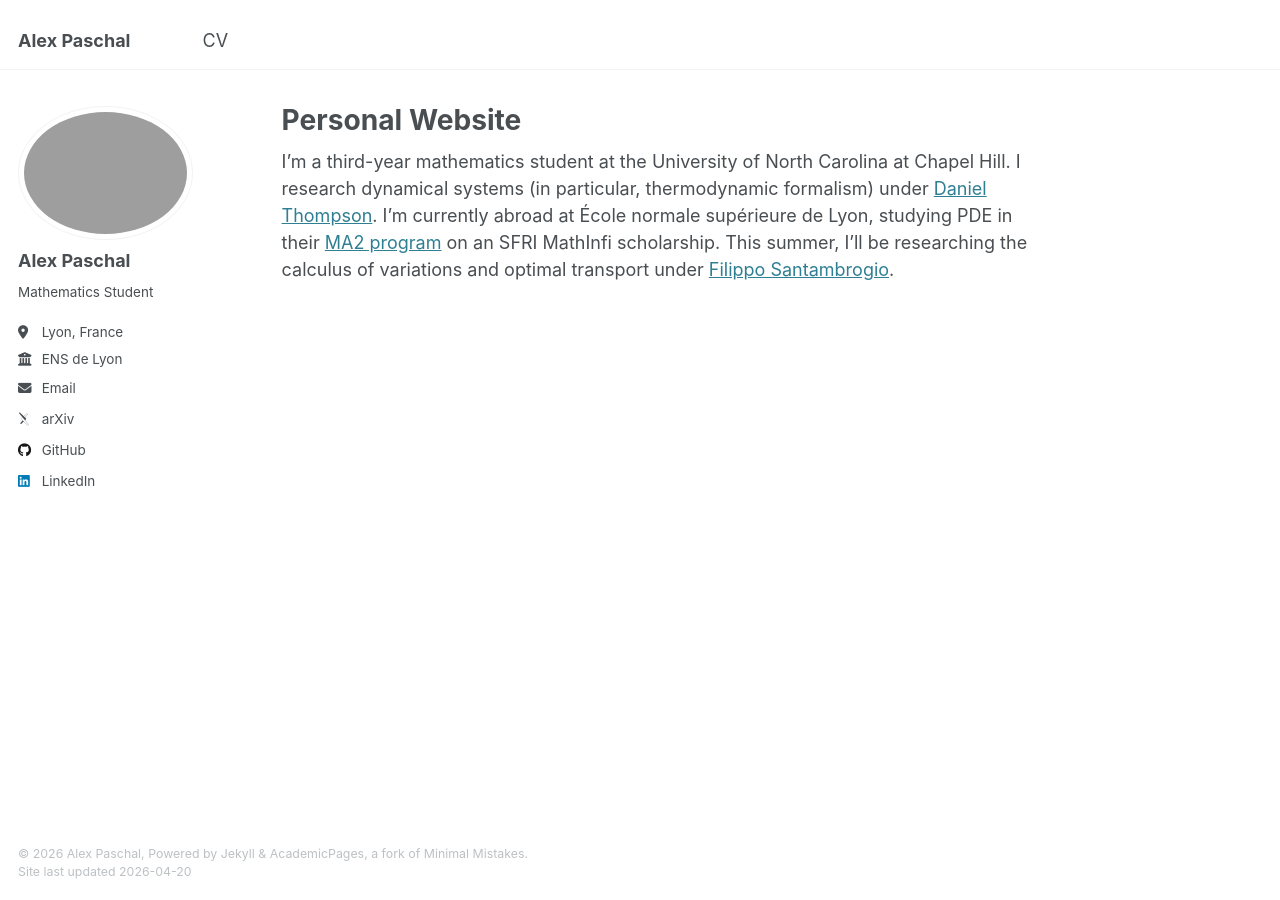
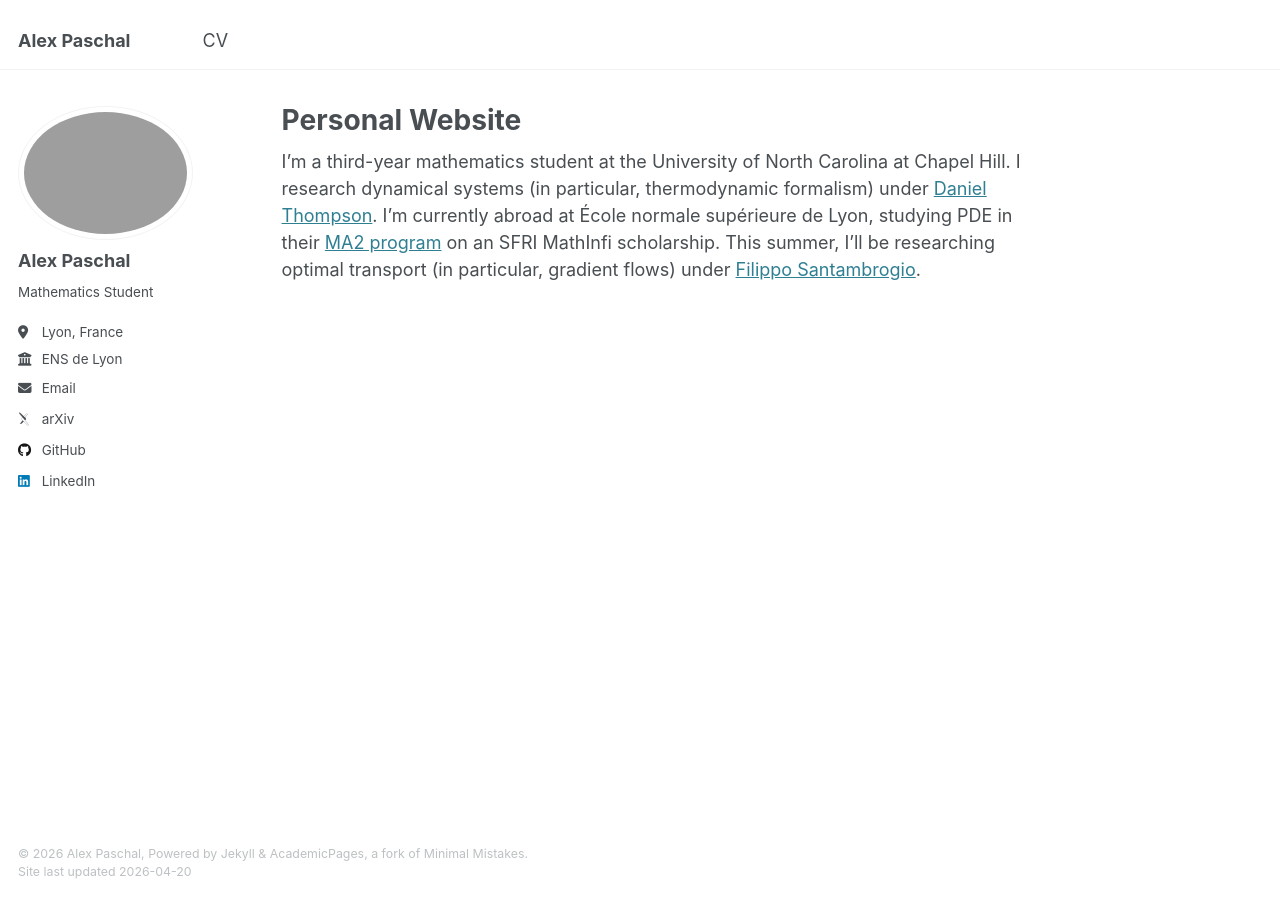
Before and after one commit to alexmpaschal/alexmpaschal.github.io, a Jekyll site: the page built from _pages/about.md, in a window 1280 px wide. Built offline with Jekyll 4.4.1, drawn with Linux system fonts in a browser that asks for light colours; some web fonts are replaced.

Commit message:
Update about.md

```diff
--- a/_pages/about.md
+++ b/_pages/about.md
@@ -7,4 +7,4 @@ redirect_from:
   - /about.html
 ---
 
-I'm a third-year mathematics student at the University of North Carolina at Chapel Hill. I research dynamical systems (in particular, thermodynamic formalism) under [Daniel Thompson](https://people.math.osu.edu/thompson.2455/index.html). I'm currently abroad at École normale supérieure de Lyon, studying PDE in their [MA2 program](https://mathematiques.ens-lyon.fr/master/master-2/2025-2026-program) on an SFRI MathInfi scholarship. This summer, I'll be researching the calculus of variations and optimal transport under [Filippo Santambrogio](https://math.univ-lyon1.fr/~santambrogio/).
+I'm a third-year mathematics student at the University of North Carolina at Chapel Hill. I research dynamical systems (in particular, thermodynamic formalism) under [Daniel Thompson](https://people.math.osu.edu/thompson.2455/index.html). I'm currently abroad at École normale supérieure de Lyon, studying PDE in their [MA2 program](https://mathematiques.ens-lyon.fr/master/master-2/2025-2026-program) on an SFRI MathInfi scholarship. This summer, I'll be researching optimal transport (in particular, gradient flows) under [Filippo Santambrogio](https://math.univ-lyon1.fr/~santambrogio/).
```
